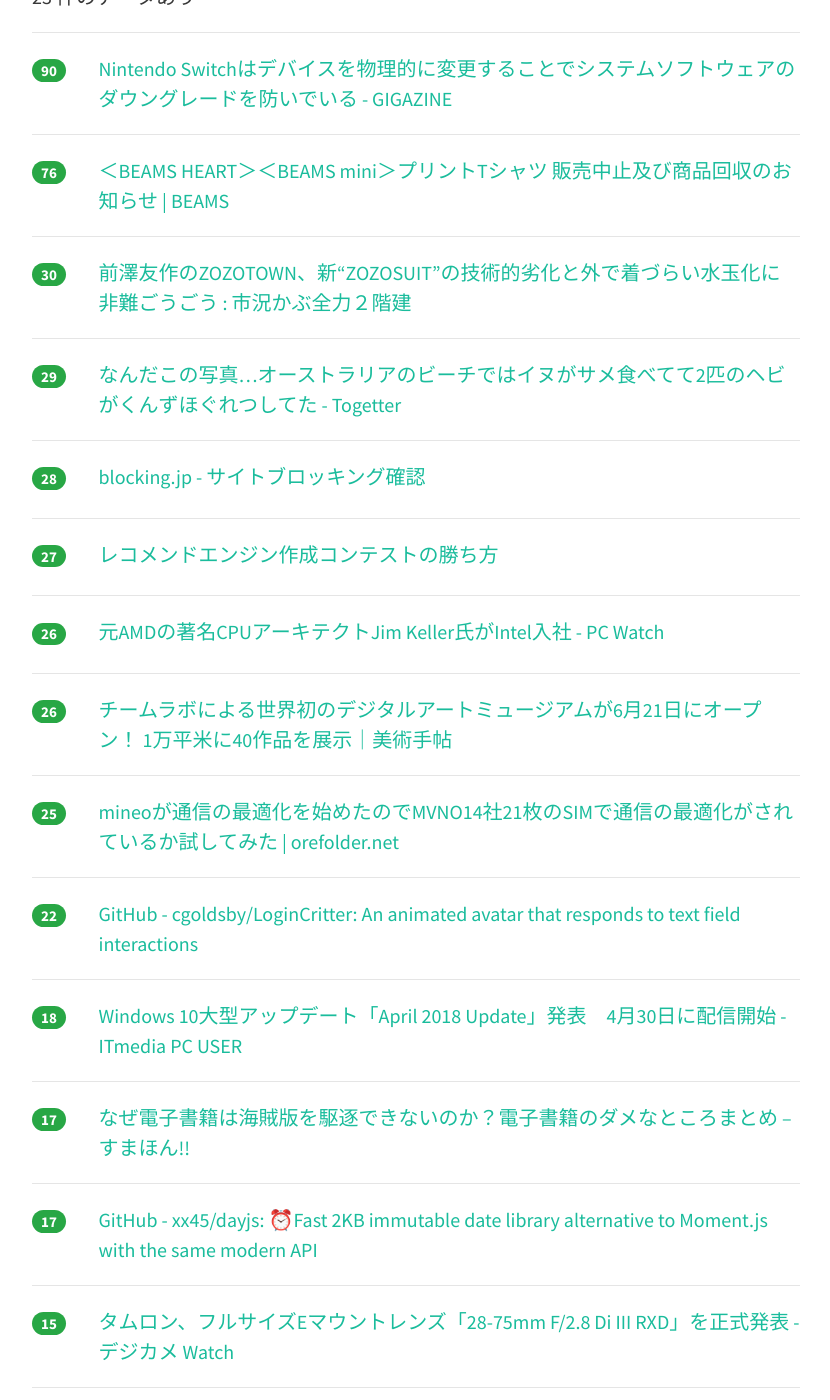
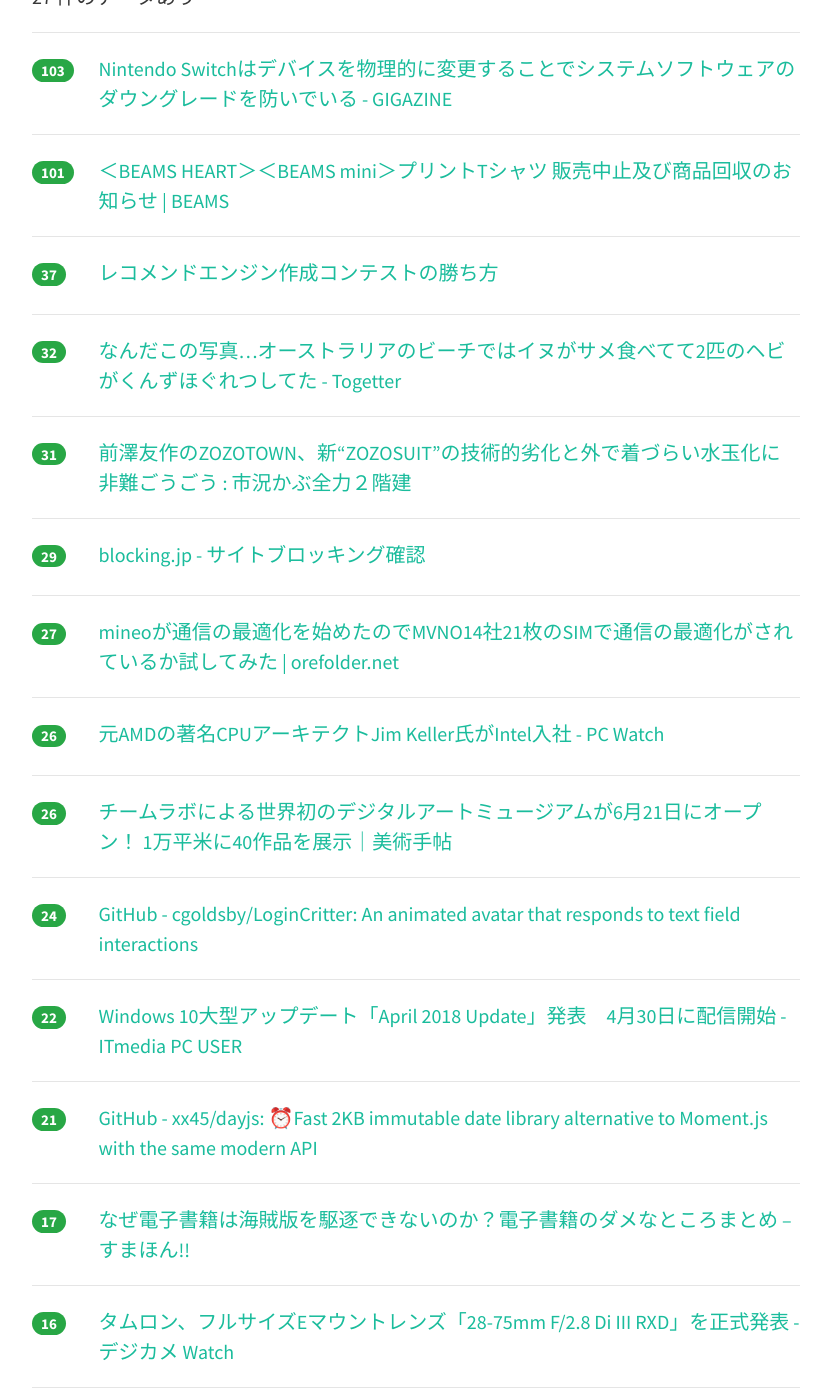
Before and after one commit to yatta47/hatena-matome-site, a Jekyll site: the page built from _posts/2018-04-28-hatena.md, in a window 1280 px wide and 1400 px high, scrolled down 341 px. Shown: the whole window, without its empty margins (224-1054 px from the left). Built offline with Jekyll 4.4.1, drawn with Linux system fonts in a browser that asks for light colours; nearby versions of some CDN libraries; some of the changed text lies outside the part shown.

Commit message:
Updated 2018-04-28

```diff
--- a/_posts/2018-04-28-hatena.md
+++ b/_posts/2018-04-28-hatena.md
@@ -1,39 +1,44 @@
 ---
 layout: post
 title:  "2018-04-28 はてぶIT"
-date:   2018-04-28 11:00:39
+date:   2018-04-28 12:01:05
 tags: [it-hotentry]
 ---
-23 件のデータあり
+27 件のデータあり
 
 <hr><div class="row">
-<div class="col-1"><span class="badge badge-pill badge-success h2">90</span></div>
+<div class="col-1"><span class="badge badge-pill badge-success h2">103</span></div>
 <div class="col-11"><a href='https://gigazine.net/news/20180427-switch-prevent-downgrade-blowing-fuses/' target='_blank'>Nintendo Switchはデバイスを物理的に変更することでシステムソフトウェアのダウングレードを防いでいる - GIGAZINE</a></div>
 </div>
 <hr>
 <div class="row">
-<div class="col-1"><span class="badge badge-pill badge-success h2">76</span></div>
+<div class="col-1"><span class="badge badge-pill badge-success h2">101</span></div>
 <div class="col-11"><a href='http://www.beams.co.jp/company/information/detail/229' target='_blank'>＜BEAMS HEART＞＜BEAMS mini＞プリントTシャツ 販売中止及び商品回収のお知らせ | BEAMS</a></div>
 </div>
 <hr>
 <div class="row">
-<div class="col-1"><span class="badge badge-pill badge-success h2">30</span></div>
+<div class="col-1"><span class="badge badge-pill badge-success h2">37</span></div>
+<div class="col-11"><a href='https://www.slideshare.net/ShunNukui/ss-94997937' target='_blank'>レコメンドエンジン作成コンテストの勝ち方</a></div>
+</div>
+<hr>
+<div class="row">
+<div class="col-1"><span class="badge badge-pill badge-success h2">32</span></div>
+<div class="col-11"><a href='https://togetter.com/li/1222023' target='_blank'>なんだこの写真…オーストラリアのビーチではイヌがサメ食べてて2匹のヘビがくんずほぐれつしてた - Togetter</a></div>
+</div>
+<hr>
+<div class="row">
+<div class="col-1"><span class="badge badge-pill badge-success h2">31</span></div>
 <div class="col-11"><a href='http://kabumatome.doorblog.jp/archives/65906721.html' target='_blank'>前澤友作のZOZOTOWN、新“ZOZOSUIT”の技術的劣化と外で着づらい水玉化に非難ごうごう : 市況かぶ全力２階建</a></div>
 </div>
 <hr>
 <div class="row">
 <div class="col-1"><span class="badge badge-pill badge-success h2">29</span></div>
-<div class="col-11"><a href='https://togetter.com/li/1222023' target='_blank'>なんだこの写真…オーストラリアのビーチではイヌがサメ食べてて2匹のヘビがくんずほぐれつしてた - Togetter</a></div>
-</div>
-<hr>
-<div class="row">
-<div class="col-1"><span class="badge badge-pill badge-success h2">28</span></div>
 <div class="col-11"><a href='http://blocking.jp/' target='_blank'>blocking.jp - サイトブロッキング確認</a></div>
 </div>
 <hr>
 <div class="row">
 <div class="col-1"><span class="badge badge-pill badge-success h2">27</span></div>
-<div class="col-11"><a href='https://www.slideshare.net/ShunNukui/ss-94997937' target='_blank'>レコメンドエンジン作成コンテストの勝ち方</a></div>
+<div class="col-11"><a href='https://www.orefolder.net/blog/2018/04/mineo-data-optimization/' target='_blank'>mineoが通信の最適化を始めたのでMVNO14社21枚のSIMで通信の最適化がされているか試してみた | orefolder.net</a></div>
 </div>
 <hr>
 <div class="row">
@@ -47,18 +52,18 @@ tags: [it-hotentry]
 </div>
 <hr>
 <div class="row">
-<div class="col-1"><span class="badge badge-pill badge-success h2">25</span></div>
-<div class="col-11"><a href='https://www.orefolder.net/blog/2018/04/mineo-data-optimization/' target='_blank'>mineoが通信の最適化を始めたのでMVNO14社21枚のSIMで通信の最適化がされているか試してみた | orefolder.net</a></div>
+<div class="col-1"><span class="badge badge-pill badge-success h2">24</span></div>
+<div class="col-11"><a href='https://github.com/cgoldsby/LoginCritter' target='_blank'>GitHub - cgoldsby/LoginCritter: An animated avatar that responds to text field interactions</a></div>
 </div>
 <hr>
 <div class="row">
 <div class="col-1"><span class="badge badge-pill badge-success h2">22</span></div>
-<div class="col-11"><a href='https://github.com/cgoldsby/LoginCritter' target='_blank'>GitHub - cgoldsby/LoginCritter: An animated avatar that responds to text field interactions</a></div>
+<div class="col-11"><a href='http://www.itmedia.co.jp/pcuser/articles/1804/28/news016.html' target='_blank'>Windows 10大型アップデート「April 2018 Update」発表　4月30日に配信開始 - ITmedia PC USER</a></div>
 </div>
 <hr>
 <div class="row">
-<div class="col-1"><span class="badge badge-pill badge-success h2">18</span></div>
-<div class="col-11"><a href='http://www.itmedia.co.jp/pcuser/articles/1804/28/news016.html' target='_blank'>Windows 10大型アップデート「April 2018 Update」発表　4月30日に配信開始 - ITmedia PC USER</a></div>
+<div class="col-1"><span class="badge badge-pill badge-success h2">21</span></div>
+<div class="col-11"><a href='https://github.com/xx45/dayjs' target='_blank'>GitHub - xx45/dayjs: ⏰Fast 2KB immutable date library alternative to Moment.js with the same modern API</a></div>
 </div>
 <hr>
 <div class="row">
@@ -67,12 +72,7 @@ tags: [it-hotentry]
 </div>
 <hr>
 <div class="row">
-<div class="col-1"><span class="badge badge-pill badge-success h2">17</span></div>
-<div class="col-11"><a href='https://github.com/xx45/dayjs' target='_blank'>GitHub - xx45/dayjs: ⏰Fast 2KB immutable date library alternative to Moment.js with the same modern API</a></div>
-</div>
-<hr>
-<div class="row">
-<div class="col-1"><span class="badge badge-pill badge-success h2">15</span></div>
+<div class="col-1"><span class="badge badge-pill badge-success h2">16</span></div>
 <div class="col-11"><a href='https://dc.watch.impress.co.jp/docs/news/1119151.html' target='_blank'>タムロン、フルサイズEマウントレンズ「28-75mm F/2.8 Di III RXD」を正式発表 - デジカメ Watch</a></div>
 </div>
 <hr>
@@ -87,6 +87,11 @@ tags: [it-hotentry]
 </div>
 <hr>
 <div class="row">
+<div class="col-1"><span class="badge badge-pill badge-success h2">13</span></div>
+<div class="col-11"><a href='http://www.4gamer.net/games/407/G040734/20180424078/' target='_blank'>「Nintendo Labo」親子体験記【応用編】。旗上げゲームから剣道マシンまで，「こんなの作りたい」をToy-Conガレージで形にしてみた - 4Gamer.net</a></div>
+</div>
+<hr>
+<div class="row">
 <div class="col-1"><span class="badge badge-pill badge-success h2">12</span></div>
 <div class="col-11"><a href='https://cloudplatform-jp.googleblog.com/2018/04/ntt-docomo-ai-taxi-tensorflow.html' target='_blank'>Google Cloud Platform Japan 公式ブログ: NTT ドコモ「AIタクシー」を支える TensorFlow と需要予測モデル</a></div>
 </div>
@@ -98,26 +103,41 @@ tags: [it-hotentry]
 <hr>
 <div class="row">
 <div class="col-1"><span class="badge badge-pill badge-success h2">11</span></div>
-<div class="col-11"><a href='http://www.4gamer.net/games/407/G040734/20180424078/' target='_blank'>「Nintendo Labo」親子体験記【応用編】。旗上げゲームから剣道マシンまで，「こんなの作りたい」をToy-Conガレージで形にしてみた - 4Gamer.net</a></div>
+<div class="col-11"><a href='https://connpass.com/event/86371/' target='_blank'>エンジニアと弁護士の雑談会 - connpass</a></div>
+</div>
+<hr>
+<div class="row">
+<div class="col-1"><span class="badge badge-pill badge-success h2">11</span></div>
+<div class="col-11"><a href='http://www.youtube.com/watch?v=ouef18CtxFU' target='_blank'>cero / 魚の骨 鳥の羽根【OFFICIAL MUSIC VIDEO】</a></div>
+</div>
+<hr>
+<div class="row">
+<div class="col-1"><span class="badge badge-pill badge-success h2">11</span></div>
+<div class="col-11"><a href='http://photo.yodobashi.com/sony/focus/genealogy/' target='_blank'>It's a α - 「α」と「SONY」のマリアージュ、その歴史を紐解く。 | フォトヨドバシ</a></div>
 </div>
 <hr>
 <div class="row">
 <div class="col-1"><span class="badge badge-pill badge-success h2">10</span></div>
-<div class="col-11"><a href='https://connpass.com/event/86371/' target='_blank'>エンジニアと弁護士の雑談会 - connpass</a></div>
-</div>
-<hr>
-<div class="row">
-<div class="col-1"><span class="badge badge-pill badge-success h2">9</span></div>
-<div class="col-11"><a href='http://www.youtube.com/watch?v=ouef18CtxFU' target='_blank'>cero / 魚の骨 鳥の羽根【OFFICIAL MUSIC VIDEO】</a></div>
-</div>
-<hr>
-<div class="row">
-<div class="col-1"><span class="badge badge-pill badge-success h2">9</span></div>
 <div class="col-11"><a href='https://blogs.windows.com/japan/2018/04/27/windows10_april_2018_update_announcing/' target='_blank'>Windows 10 April 2018 Update を発表 - Windows Blog for JapanWindows Blog for Japan</a></div>
 </div>
 <hr>
 <div class="row">
-<div class="col-1"><span class="badge badge-pill badge-success h2">9</span></div>
-<div class="col-11"><a href='http://photo.yodobashi.com/sony/focus/genealogy/' target='_blank'>It's a α - 「α」と「SONY」のマリアージュ、その歴史を紐解く。 | フォトヨドバシ</a></div>
+<div class="col-1"><span class="badge badge-pill badge-success h2">8</span></div>
+<div class="col-11"><a href='https://togetter.com/li/1222176' target='_blank'>昭和40年 南極観測船『ふじ』が初めての南極でペンギンに翻弄される様子がじわじわくる「優しい世界」 - Togetter</a></div>
 </div>
 <hr>
+<div class="row">
+<div class="col-1"><span class="badge badge-pill badge-success h2">8</span></div>
+<div class="col-11"><a href='https://qiita.com/piacere/items/6714e1440e3f25fb46a1' target='_blank'>ExcelからElixirをマスター#1：行の「並べ替え」と「絞り込み」 - Qiita</a></div>
+</div>
+<hr>
+<div class="row">
+<div class="col-1"><span class="badge badge-pill badge-success h2">7</span></div>
+<div class="col-11"><a href='http://twitter.com/realdonaldtrump/status/989820401596366849' target='_blank'>Donald J. Trumpさんのツイート: "KOREAN WAR TO END! The United States, and all of its GREAT people, should be very proud of what is now taking place in Korea!"</a></div>
+</div>
+<hr>
+<div class="row">
+<div class="col-1"><span class="badge badge-pill badge-success h2">6</span></div>
+<div class="col-11"><a href='https://pc.watch.impress.co.jp/docs/news/1119750.html' target='_blank'>Windows 10 April Update 2018として次期アップデートが4月30日公開 - PC Watch</a></div>
+</div>
+<hr>
```
